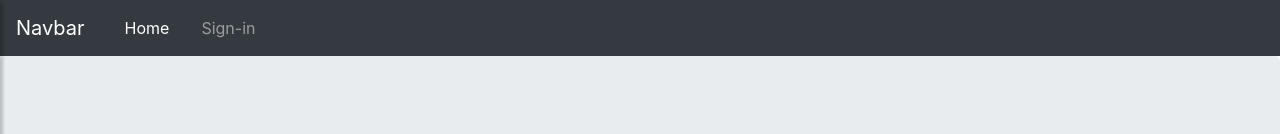
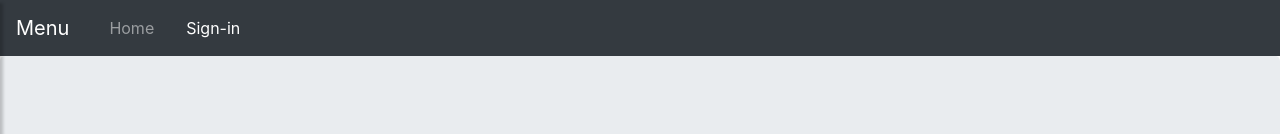
Before and after one commit to huyph14494/reactjs-practice-2020, a React (Create React App) app: page /reactjs_redux_example/sign-in in a window 1280 px wide. Shown: the top 134 px of the page. Built offline with nearby package versions, Linux system fonts and the light colour scheme.

Commit message:
add config

```diff
--- a/src/App.js
+++ b/src/App.js
@@ -2,18 +2,27 @@ import React from 'react';
 import { connect } from 'react-redux';
 import Header from './components/Header';
 import MenuSidebar from './components/MenuSidebar';
-import { Route, Switch, withRouter } from 'react-router-dom';
+import { Route, Switch } from 'react-router-dom';
 import routes from './routers/routers';
 import Navbar from './components/Navbar';
+import { BrowserRouter as Router } from 'react-router-dom';
+import config from './config/default';
 
 function App(props) {
+	console.log('App');
+
 	return (
-			<div className="App">
+		<div className="App">
+			<Router basename={"/" + config.prefix_web }>
 				<Navbar />
 				<Header />
 				<MenuSidebar />
-				<Switch location={props.location}>{routes.map((route, i) => <Route exact key={i} {...route} />)}</Switch>
-			</div>
+
+				<Switch location={props.location}>
+					{routes.map((route, i) => <Route exact key={i} {...route} />)}
+				</Switch>
+			</Router>
+		</div>
 	);
 }
 
@@ -24,4 +33,4 @@ const mapStateToProps = (state, ownProps) => {
 	};
 };
 
-export default withRouter(connect(mapStateToProps)(App));
+export default connect(mapStateToProps)(App);
--- a/src/components/Header.js
+++ b/src/components/Header.js
@@ -1,6 +1,8 @@
 import React from 'react';
 
 function Header(props) {
+	console.log("Header");
+
 	return (
 		<div className="jumbotron m-b-1rem">
 			<h1 className="display-3">Jumbo heading</h1>
--- a/src/components/MenuSidebar.js
+++ b/src/components/MenuSidebar.js
@@ -1,7 +1,16 @@
 import React from 'react';
 import { FontAwesomeIcon } from '@fortawesome/react-fontawesome';
 import { faArrowLeft } from '@fortawesome/free-solid-svg-icons';
-import { Link } from 'react-router-dom';
+import { Link, withRouter } from 'react-router-dom';
+import routes from 'src/routers/routers';
+
+function showMenu(location) {
+	return routes.map((value, key) => (
+		<li key={key} className={(location.pathname === value.path ? "active" : "")}>
+			<Link to={value.path}>{value.name}</Link>
+		</li>
+	));
+}
 
 function MenuSidebar(props) {
 	return (
@@ -18,8 +27,8 @@ function MenuSidebar(props) {
 					<div className="mb-4 pl-3">
 						<h5>Dummy Heading</h5>
 					</div>
-					<li className="active">
-						{/* <a href="#homeSubmenu" data-toggle="collapse" aria-expanded="false">
+					{/* <li className="active">
+						<a href="#homeSubmenu" data-toggle="collapse" aria-expanded="false">
 							Home
 						</a>
 						<ul className="collapse list-unstyled" id="homeSubmenu">
@@ -32,13 +41,12 @@ function MenuSidebar(props) {
 							<li>
 								<a href="/">Home 3</a>
 							</li>
-						</ul> */}
+						</ul>
 
 						<Link to="/">Home</Link>
-					</li>
-					<li>
-						<Link to="/sign-in">Sign-in</Link>
-					</li>
+					</li> */}
+
+					{ showMenu(props.location) }
 				</ul>
 				<ul className="list-unstyled CTAs">
 					<li>
@@ -57,4 +65,4 @@ function MenuSidebar(props) {
 	);
 }
 
-export default MenuSidebar;
+export default withRouter(MenuSidebar);
--- a/src/components/Navbar.js
+++ b/src/components/Navbar.js
@@ -1,10 +1,21 @@
 import React from 'react';
-import { Link } from 'react-router-dom';
+import { Link, withRouter } from 'react-router-dom';
+import routes from 'src/routers/routers';
+
+function showMenu(location) {
+	return routes.map((value, key) => (
+		<li className={"nav-item ml-3" + (location.pathname === value.path ? " active" : "")} key={key}>
+			<Link className="nav-link" to={value.path}>
+				{value.name}
+			</Link>
+		</li>
+	));
+}
 
 function Navbar(props) {
 	return (
 		<nav className="navbar navbar-expand-lg navbar-dark bg-dark">
-			<span className="navbar-brand toggleSidebar cursor-pointer">Navbar</span>
+			<span className="navbar-brand toggleSidebar cursor-pointer">Menu</span>
 
 			<button
 				className="navbar-toggler toggleSidebar"
@@ -19,20 +30,16 @@ function Navbar(props) {
 			</button>
 			<div className="collapse navbar-collapse" id="navbarSupportedContent">
 				<ul className="navbar-nav mr-auto">
-					<li className="nav-item active ml-3">
+					{/* <li className="nav-item active ml-3">
 						<Link className="nav-link" to="/">
 							Home
 						</Link>
-					</li>
-					<li className="nav-item ml-3">
-						<Link className="nav-link" to="/sign-in">
-							Sign-in
-						</Link>
-					</li>
+					</li> */}
+					{showMenu(props.location)}
 				</ul>
 			</div>
 		</nav>
 	);
 }
 
-export default Navbar;
+export default withRouter(Navbar);
--- /dev/null
+++ b/src/config/default.js
@@ -0,0 +1,3 @@
+module.exports = {
+  prefix_web: "reactjs_redux_example"
+}
--- a/src/index.js
+++ b/src/index.js
@@ -1,19 +1,16 @@
 import React from 'react';
 import ReactDOM from 'react-dom';
-import './index.css';
+import './css/index.css';
 import App from './App';
 import { Provider } from 'react-redux';
 import store1 from './stores/store1';
 import 'bootstrap/dist/css/bootstrap.min.css';
-import './App.css';
-import { BrowserRouter as Router } from 'react-router-dom';
+import './css/App.css';
 
 ReactDOM.render(
 	<React.StrictMode>
 		<Provider store={store1}>
-			<Router basename="/reactjs_redux_example">
-				<App />
-			</Router>
+			<App />
 		</Provider>
 	</React.StrictMode>,
 	document.getElementById('root')
--- a/src/routers/routers.js
+++ b/src/routers/routers.js
@@ -4,11 +4,13 @@ import List from 'src/components/List';
 const routes = [
 	{
 		path: '/',
-		component: List
+		component: List,
+		name: 'Home'
 	},
 	{
 		path: '/sign-in',
-		component: Signin
+		component: Signin,
+		name: 'Sign-in'
 	}
 ];
 
```
Also changed, not shown: src/css/App.css (renamed from src/App.css), src/css/index.css (renamed from src/index.css), 1 other file (tests, documents, lock files or other folders).
